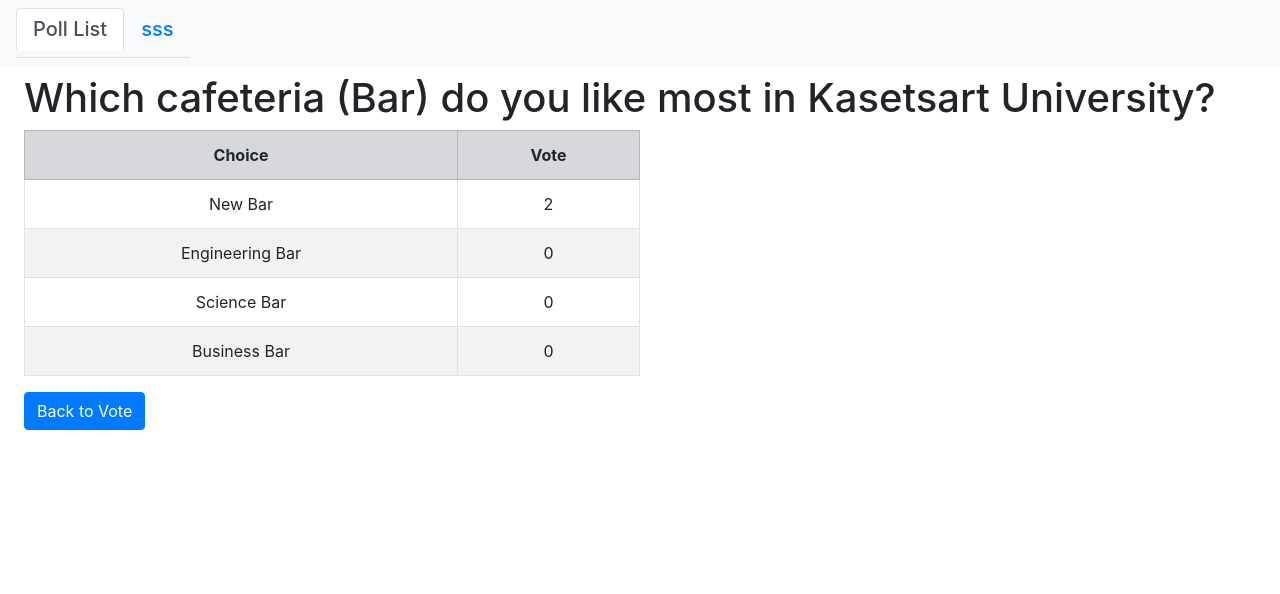
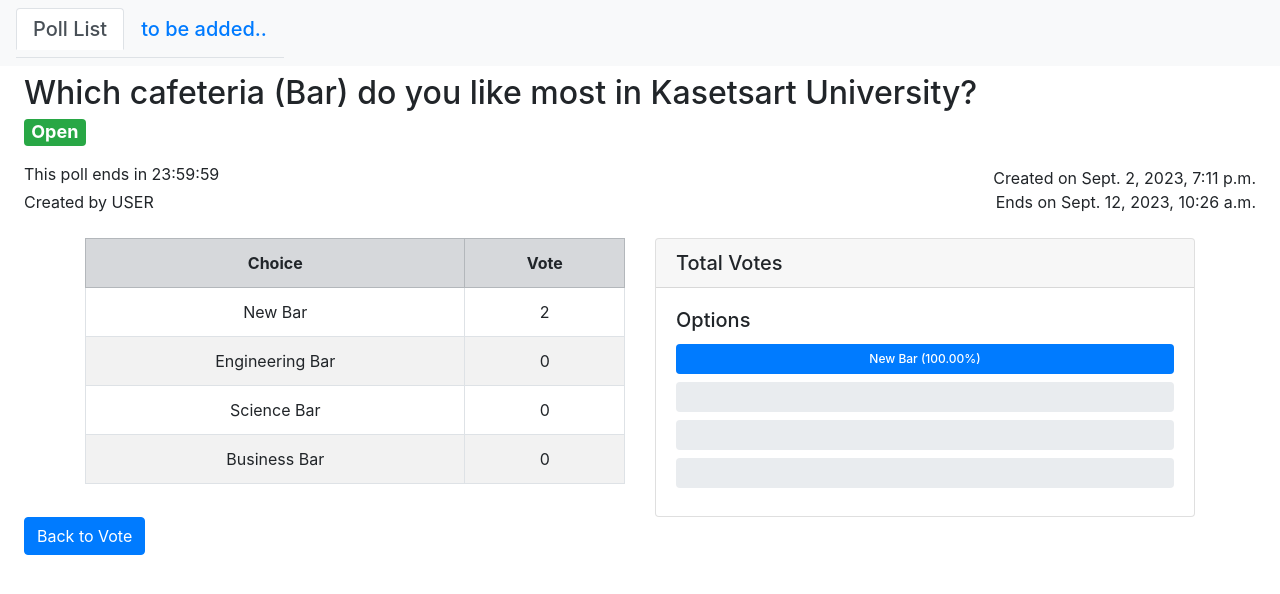
Before and after one commit to CondricNay/ku-polls, a Django app: page /polls/1/results/ in a window 1280 px wide. Shown: the top 594 px of the page. Run offline with Django 4.2, Linux system fonts and the light colour scheme; data comes from the database, SQL or seed files in the repository; some libraries are stand-ins or nearby versions.

Commit message:
Improved Navigation/Formatting of all pages

```diff
--- a/mysite/settings.py
+++ b/mysite/settings.py
@@ -106,7 +106,7 @@ AUTH_PASSWORD_VALIDATORS = [
 
 LANGUAGE_CODE = 'en-us'
 
-TIME_ZONE = 'UTC'
+TIME_ZONE = 'Asia/Bangkok'
 
 USE_I18N = True
 
--- a/polls/models.py
+++ b/polls/models.py
@@ -1,23 +1,67 @@
 import datetime
 
 from django.db import models
+from django.db.models import Max, Min, Sum
 from django.utils import timezone
 
 # Create your models here.
+def now_plus(added_day: int = 0) -> datetime:
+    return timezone.now() + timezone.timedelta(days=added_day)
 
 class Question(models.Model):
     """
     Model representing a poll question.
     """
+    def pub_date_default() -> datetime:
+        return now_plus(0)
+
+    def end_date_default() -> datetime:
+        return now_plus(1)
+
     question_text = models.CharField(max_length=200)
-    pub_date = models.DateTimeField('date published')
+    pub_date = models.DateTimeField(default=pub_date_default, verbose_name='published date')
+    end_date = models.DateTimeField(default=end_date_default, verbose_name='end date')
 
     def was_published_recently(self) -> bool:
         """
         Check if the question was published within the last 24 hours.
         """
-        now = timezone.now()
-        return now - datetime.timedelta(days=1) <= self.pub_date <= now
+        return now_plus(-1) <= self.pub_date <= now_plus(0)
+
+    def is_published(self) -> bool:
+        return self.pub_date <= now_plus(0)
+
+    def can_vote(self) -> bool:
+        #TODO add more conditions in iteration3 and move this to User class
+        if self.pub_date <= now_plus(0) <= self.end_date:
+            return True
+        else:
+            return False
+
+    def get_remaining_time(self) -> datetime:
+        """
+        Return the time remaining (time difference) until a poll end.
+        If a poll has ended, it will return zero time difference.
+
+        Then format it without microseconds.
+        """
+        remaining_time = max(self.end_date - now_plus(0), timezone.timedelta(0))
+        return str(remaining_time).split(".")[0]
+
+    def get_all_votes(self) -> int:
+        all_choices = Choice.objects.filter(question=self.id)
+        all_votes = all_choices.aggregate(all_votes=Sum('votes'))['all_votes']
+        return all_votes
+
+    def get_max_vote(self):
+        all_choices = Choice.objects.filter(question=self.id)
+        max_vote = all_choices.aggregate(max_vote=Max('votes'))['max_vote']
+        return max_vote
+
+    def get_min_vote(self):
+        all_choices = Choice.objects.filter(question=self.id)
+        min_vote = all_choices.aggregate(min_vote=Min('votes'))['min_vote']
+        return min_vote
 
     def __str__(self) -> str:
         """
@@ -34,6 +78,13 @@ class Choice(models.Model):
     choice_text = models.CharField(max_length=200)
     votes = models.IntegerField(default=0)
 
+    def get_each_vote(self) -> int:
+        current_choice = Choice.objects.get(id=self.id)
+        return current_choice.votes
+
+    def get_percentage_vote(self) -> float:
+        return (self.get_each_vote()/self.question.get_all_votes())*100
+
     def __str__(self) -> str:
         """
         Return a string representation of the choice.
--- a/polls/templates/polls/layout.html
+++ b/polls/templates/polls/layout.html
@@ -19,13 +19,38 @@
                 <li class="nav-item">
                     <a class="h5 nav-link active" href={% url "polls:index" %}>Poll List</a>
                 </li>
-                <li class="h5 nav-item">
-                    <a class="nav-link" href={% url "polls:index" %}>sss</a>
+                <li class="nav-item">
+                    <a class="h5 nav-link" href={% url "polls:index" %}>to be added..</a>
                 </li>
             </ul>
         </nav>
 
         <div class="mx-4 my-2">
+            {% block poll_info %}
+                <h2 class="my-1">{{ question.question_text }}</h2>
+                <h4>
+                {% if question.can_vote %}
+                    <span class="mb-2 badge badge-success">Open</span>
+                {% else %}
+                    <span class="badge badge-secondary">Closed</span>
+                {% endif %}
+
+                {% if question.was_published_recently %}
+                    <span class="badge badge-danger">New</span>
+                {% endif %}
+                </h4>
+
+                <div class="d-flex w-100 justify-content-between">
+                    <span>This poll ends in {{ question.get_remaining_time }}</span>
+                    <span class="mt-1">Created on {{ question.pub_date }}</span>
+                </div>
+
+                <div class="d-flex w-100 justify-content-between">
+                    <span>Created by USER </span>
+                    <span>Ends on {{ question.end_date }}</span>
+                </div><br>
+            {% endblock %}
+
             {% block body %}
             {% endblock %}
         </div>
--- a/polls/templates/polls/results.html
+++ b/polls/templates/polls/results.html
@@ -1,23 +1,51 @@
 {% extends "polls/layout.html" %}
 
+{% block poll_info %}
+    {{ block.super }}
+{% endblock %}
+
 {% block body %}
-    <h1>{{ question.question_text }}</h1>
-
-    <table class="table text-center w-50 table-bordered table-striped">
+<div class="container">
+    <div class="row">
+        <div class="col">
+            <table class="table text-center table-bordered table-striped">
                 <tr class="table-secondary">
                     <th>Choice</th>
                     <th>Vote</th>
                 </tr>
-
                 {% for choice in question.choice_set.all %}
                 <tr>
-            <td> {{ choice.choice_text }} </td>
-            <td> {{ choice.votes }} </td>
+                    <td>{{ choice.choice_text }}</td>
+                    <td>{{ choice.votes }}</td>
+                </tr>
                 {% endfor %}
-        </tr>
-    <table>
+            </table>
+        </div>
+
+        <div class="col">
+            <div class="card">
+                <div class="h5 card-header d-flex justify-content-start">
+                    <span> Total Votes</span>
+                    <span class="badge badge-success mx-1"></span>
+                </div>
+
+                <div class="card-body">
+                    <h5 class="card-title">Options</h5>
+                    {% for choice in question.choice_set.all %}
+                    <div class="h5 progress" style="height: 30px;">
+                        <div class="progress-bar" style="width: {{ choice.get_percentage_vote }}%;">
+                            {{ choice.choice_text }} ({{ choice.get_percentage_vote|floatformat:2 }}%)
+                        </div>
+                    </div>
+                    {% endfor %}
+                </div>
+            </div>
+        </div>
+    </div>
+</div>
 
 <form action="{% url 'polls:detail' question.id %}">
     <input class="btn btn-primary" type="submit" value="Back to Vote">
 </form>
+
 {% endblock %}
--- a/polls/views.py
+++ b/polls/views.py
@@ -41,18 +41,19 @@ class ResultsView(generic.DetailView):
 
 def vote(request: HttpRequest, question_id: int) -> HttpResponseRedirect | HttpResponse:
     question = get_object_or_404(Question, pk=question_id)
+
     try:
         selected_choice = question.choice_set.get(pk=request.POST['choice'])
+        selected_choice.votes += 1
+        selected_choice.save()
+        # Always return an HttpResponseRedirect after successfully dealing
+        # with POST data. This prevents data from being posted twice if a
+        # user hits the Back button.
+        return HttpResponseRedirect(reverse('polls:results', args=(question.id,)))
+
     except (KeyError, Choice.DoesNotExist):
         # Redisplay the question voting form.
         return render(request, 'polls/detail.html', {
             'question': question,
             'error_message': "You didn't select a choice.",
         })
-    else:
-        selected_choice.votes += 1
-        selected_choice.save()
-        # Always return an HttpResponseRedirect after successfully dealing
-        # with POST data. This prevents data from being posted twice if a
-        # user hits the Back button.
-        return HttpResponseRedirect(reverse('polls:results', args=(question.id,)))
```
Also changed, not shown: polls/templates/polls/detail.html (+5 -6 lines), polls/templates/polls/index.html (+24 -9 lines), polls/migrations/0002_question_end_date_alter_question_pub_date.py (added). Lines whose indentation alone changed are shown as unchanged.
